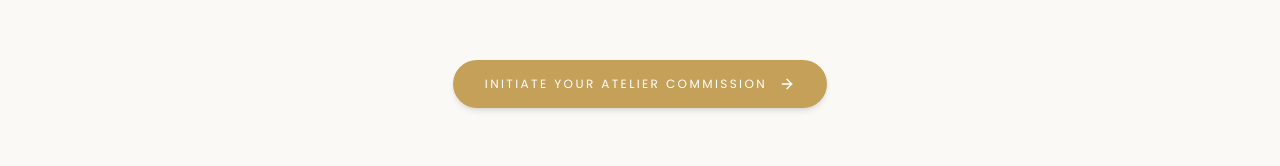
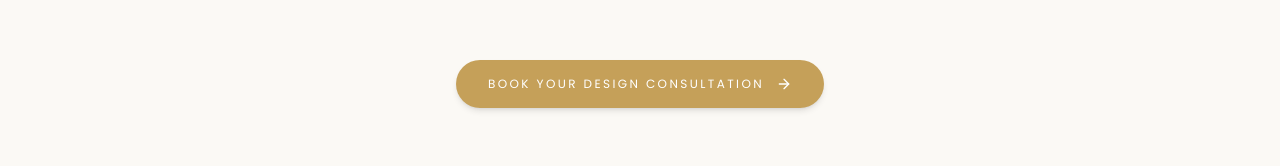
Before and after one commit to ahal0309/arch-kitchen, a Next.js app: page /projects in a window 1280 px wide. Shown: the part 2275-2441 px from the top of the page. Built offline with nearby package versions, Linux system fonts and the light colour scheme; a web font is replaced by a local one.

Commit message:
Change CTA button text to Book Your Design Consultation on Projects page

```diff
--- a/src/app/projects/page.tsx
+++ b/src/app/projects/page.tsx
@@ -116,7 +116,7 @@ export default function ProjectsPage() {
                 href="/contact"
                 className="inline-flex items-center space-x-3 px-8 py-4 rounded-full bg-[#c5a059] hover:bg-[#b38e45] text-white text-xs font-mono uppercase tracking-[0.2em] transition-all shadow-md hover:shadow-xl hover:-translate-y-0.5"
               >
-                <span>Initiate Your Atelier Commission</span>
+                <span>Book Your Design Consultation</span>
                 <ArrowRight className="w-4 h-4" />
               </Link>
             </div>
```
